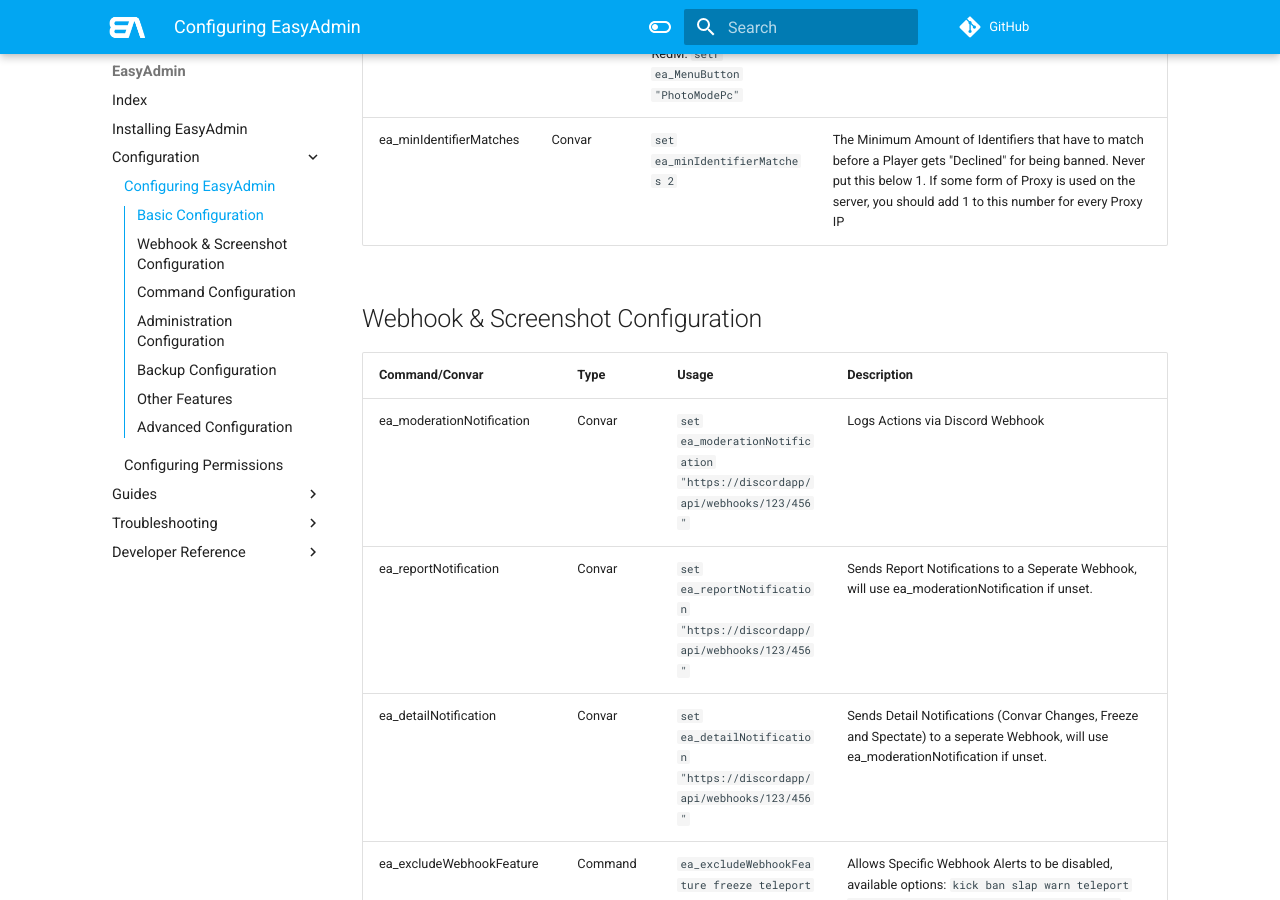
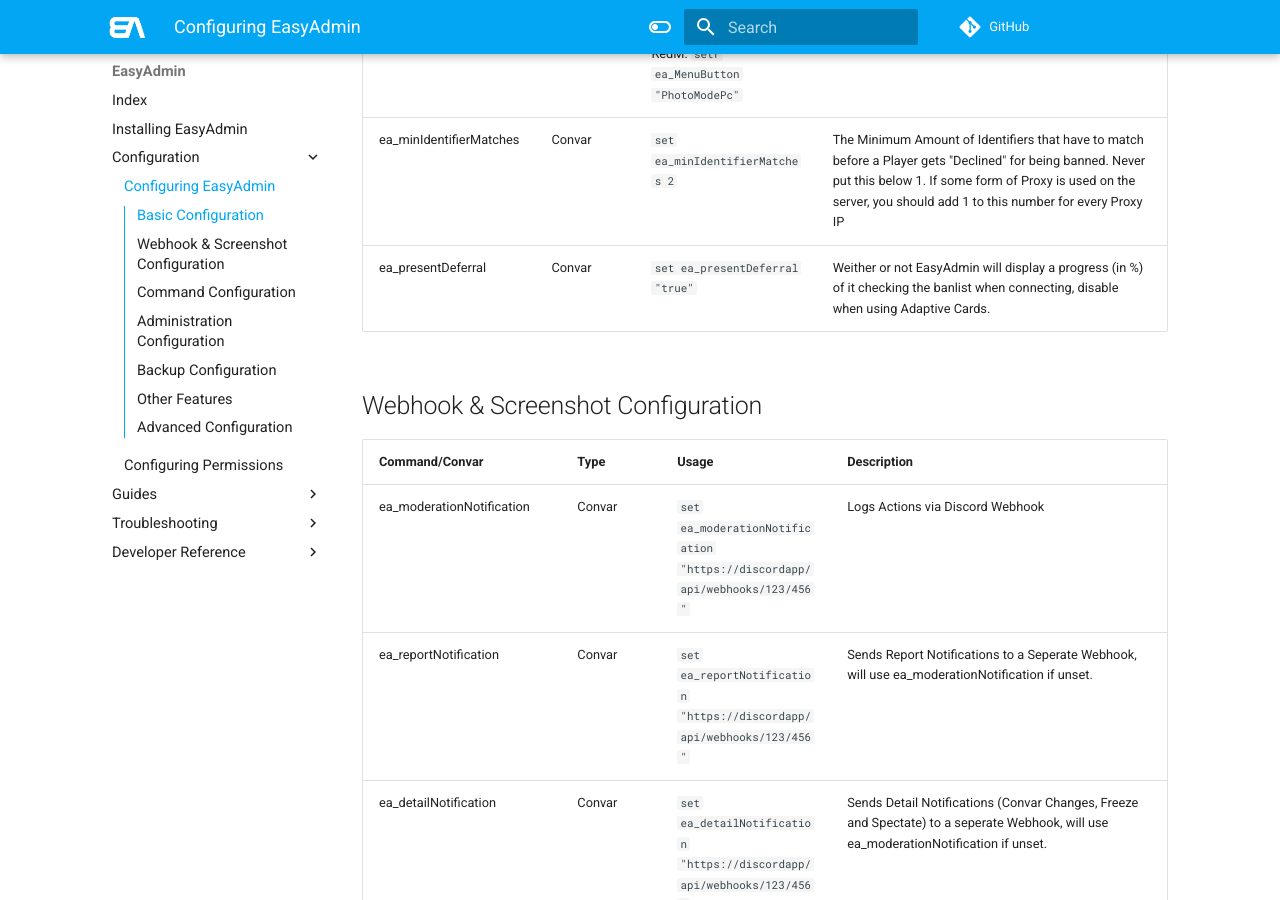
Before and after one commit to Blumlaut/EasyAdmin-docs, an MkDocs documentation site: the page built from docs/config.md, in a window 1280 px wide and 900 px high, scrolled down 686 px. Built offline with MkDocs 1.6.1 and Material for MkDocs 9.7.7, drawn with Linux system fonts in a browser that asks for light colours; comment, search, counter and statistics services are not loaded.

Commit message:
Update config.md

```diff
--- a/docs/config.md
+++ b/docs/config.md
@@ -20,9 +20,10 @@ set ea_enableReportCommand "true"
 
 |       Command/Convar        |  Type   |                                   Usage                                    |                                                                                                                Description                                                                                                                 |
 |-----------------------------|---------|----------------------------------------------------------------------------|--------------------------------------------------------------------------------------------------------------------------------------------------------------------------------------------------------------------------------------------|
-| ea_LanguageName             | Convar  | `setr ea_LanguageName "en"`                                                | This Convars dictates in which language EasyAdmin is displayed ( this includes but is not limited to GUI, Kick Messages, Reasons, Hud Elements.. ) Available options: cs, de, en, es, fr, it, nl, pl, pt, sv                                                  |
-| ea_defaultKey               | Convar  | FiveM: `setr ea_MenuButton "F2"` RedM: `setr ea_MenuButton "PhotoModePc"` | Key which is used to open the Menu, [FiveM Keys](https://docs.fivem.net/docs/game-references/input-mapper-parameter-ids/keyboard/), [RedM Keys](https://github.com/Blumlaut/EasyAdmin/blob/master/dependencies/Controls.lua#L3)                                            |
-| ea_minIdentifierMatches     | Convar  | `set ea_minIdentifierMatches 2`                                            | The Minimum Amount of Identifiers that have to match before a Player gets "Declined" for being banned. Never put this below 1. If some form of Proxy is used on the server, you should add 1 to this number for every Proxy IP                                                                                                            |
+| ea_LanguageName | Convar  | `setr ea_LanguageName "en"` | This Convars dictates in which language EasyAdmin is displayed ( this includes but is not limited to GUI, Kick Messages, Reasons, Hud Elements.. ) Available options: cs, de, en, es, fr, it, nl, pl, pt, sv |
+| ea_defaultKey | Convar  | FiveM: `setr ea_MenuButton "F2"` RedM: `setr ea_MenuButton "PhotoModePc"` | Key which is used to open the Menu, [FiveM Keys](https://docs.fivem.net/docs/game-references/input-mapper-parameter-ids/keyboard/), [RedM Keys](https://github.com/Blumlaut/EasyAdmin/blob/master/dependencies/Controls.lua#L3) |
+| ea_minIdentifierMatches | Convar | `set ea_minIdentifierMatches 2` | The Minimum Amount of Identifiers that have to match before a Player gets "Declined" for being banned. Never put this below 1. If some form of Proxy is used on the server, you should add 1 to this number for every Proxy IP |
+| ea_presentDeferral | Convar | `set ea_presentDeferral "true"` | Weither or not EasyAdmin will display a progress (in %) of it checking the banlist when connecting, disable when using Adaptive Cards. |
 
 ## Webhook & Screenshot Configuration
 
```
